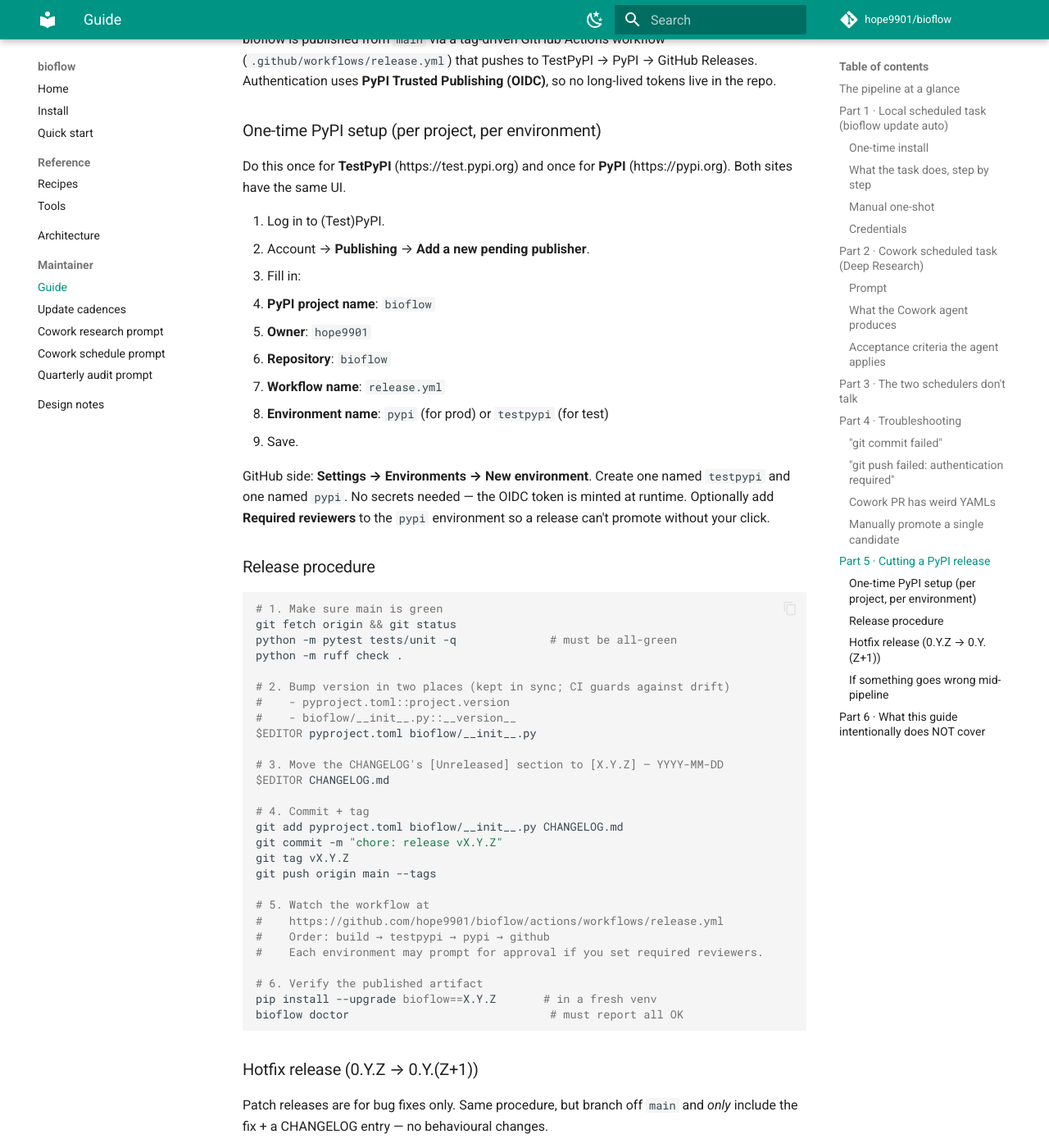
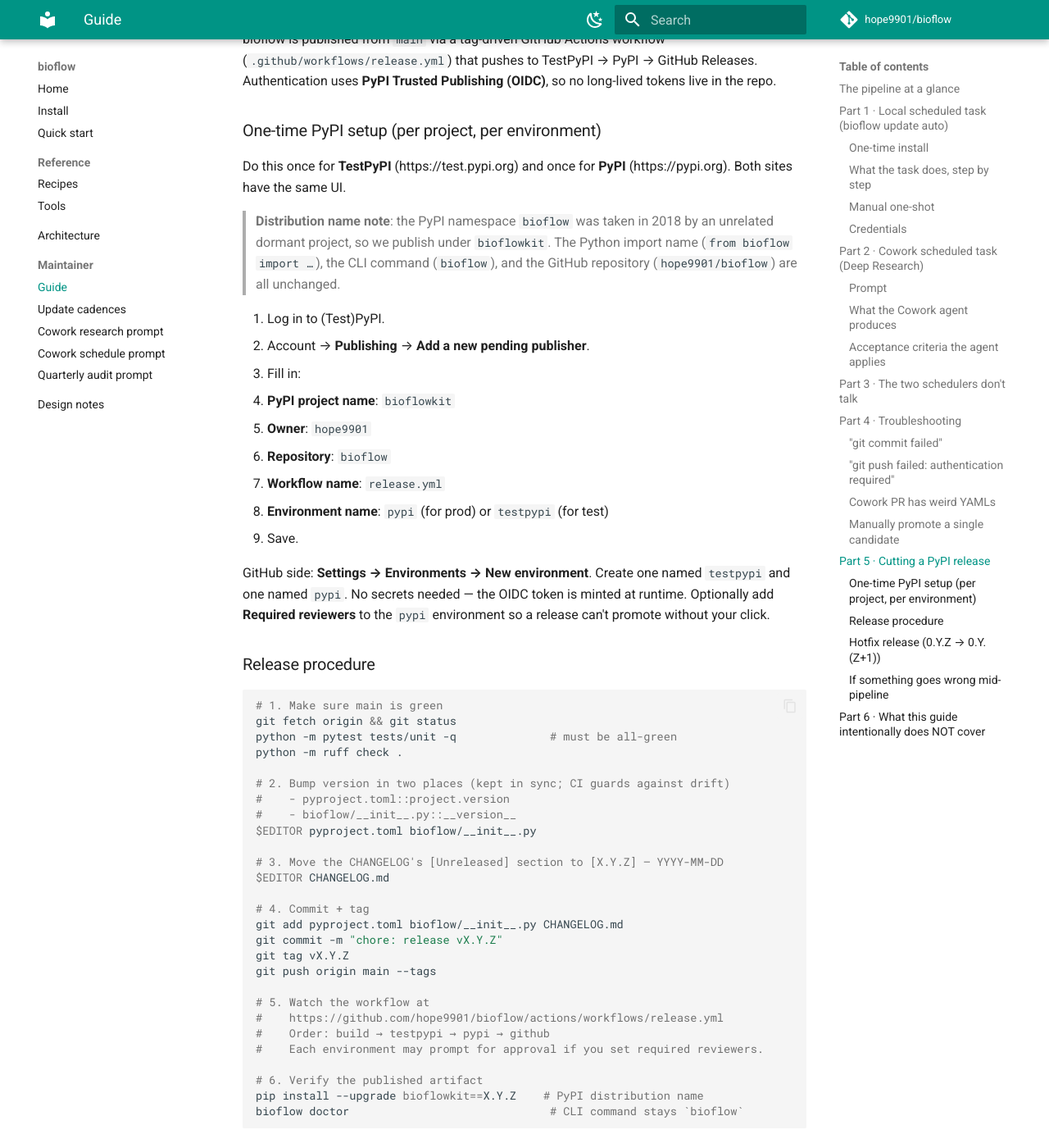
Before and after one commit to hope9901/bioflow, an MkDocs documentation site: the page built from docs/MAINTAINER.md, in a window 1280 px wide and 1400 px high, scrolled down 5838 px. Shown: the whole window at 82% size. Built offline with MkDocs 1.6.1 and Material for MkDocs 9.7.7, drawn with Linux system fonts in a browser that asks for light colours; comment, search, counter and statistics services are not loaded.

Commit message:
chore(release): rename PyPI distribution bioflow -> bioflowkit
The PyPI namespace `bioflow` is held by an unrelated 2018 project
(Andrei Kucharavy's "BioFlow — Information Flow Analysis"), so we
publish under `bioflowkit` instead.

Only the PyPI distribution name changes:
- `pip install bioflowkit`        (new)
- `from bioflow import stage`     (unchanged)
- `bioflow` CLI command           (unchanged)
- github.com/hope9901/bioflow     (unchanged)

Updated: pyproject.toml::project.name, README badges + install snippet,
docs/install.md, docs/MAINTAINER.md Part 5 (Trusted Publisher project
name), .github/workflows/release.yml environment URLs, CHANGELOG note.

Verified: wheel `bioflowkit-0.2.0-py3-none-any.whl` installs cleanly in
a fresh venv, `import bioflow` works, `bioflow doctor` reports 12/12
OK.  565 unit tests still pass.  ruff clean.

Co-Authored-By: Claude Opus 4.7 <noreply@anthropic.com>

````diff
--- a/docs/MAINTAINER.md
+++ b/docs/MAINTAINER.md
@@ -258,10 +258,16 @@ PyPI → GitHub Releases.  Authentication uses **PyPI Trusted Publishing
 Do this once for **TestPyPI** (https://test.pypi.org) and once for
 **PyPI** (https://pypi.org).  Both sites have the same UI.
 
+> **Distribution name note**: the PyPI namespace `bioflow` was taken
+> in 2018 by an unrelated dormant project, so we publish under
+> `bioflowkit`.  The Python import name (`from bioflow import …`),
+> the CLI command (`bioflow`), and the GitHub repository
+> (`hope9901/bioflow`) are all unchanged.
+
 1. Log in to (Test)PyPI.
 2. Account → **Publishing** → **Add a new pending publisher**.
 3. Fill in:
-   - **PyPI project name**: `bioflow`
+   - **PyPI project name**: `bioflowkit`
    - **Owner**: `hope9901`
    - **Repository**: `bioflow`
    - **Workflow name**: `release.yml`
@@ -302,8 +308,8 @@ git push origin main --tags
 #    Each environment may prompt for approval if you set required reviewers.
 
 # 6. Verify the published artifact
-pip install --upgrade bioflow==X.Y.Z       # in a fresh venv
-bioflow doctor                              # must report all OK
+pip install --upgrade bioflowkit==X.Y.Z    # PyPI distribution name
+bioflow doctor                              # CLI command stays `bioflow`
 ```
 
 ### Hotfix release (0.Y.Z → 0.Y.(Z+1))
````
Also changed, not shown: CHANGELOG.md (+8 -0 lines), README.md (+10 -6 lines), docs/install.md (+6 -2 lines), pyproject.toml (+7 -2 lines), 1 other file.
